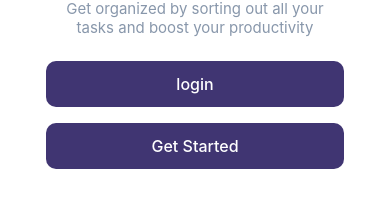
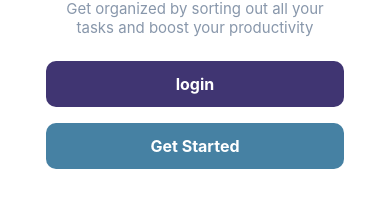
Before and after one commit to Akshita2020/Planify_react_native, a React Native app: screen / in a window 390 px wide. Shown: the part 621-828 px from the top of the page. Built offline with nearby package versions, Linux system fonts and the light colour scheme.

Commit message:
Set button types

```diff
--- a/src/components/Button/index.tsx
+++ b/src/components/Button/index.tsx
@@ -5,11 +5,14 @@ import styles from './styles';
 interface ButtonProps {
   title: string;
   onPress: () => void;
+  type?: string;
 }
 
-const Button = ({title, onPress}: ButtonProps) => {
+const Button = ({title, onPress, type}: ButtonProps) => {
   return (
-    <TouchableOpacity onPress={onPress} style={styles.buttonContainer}>
+    <TouchableOpacity
+      onPress={onPress}
+      style={[styles.buttonContainer, type === 'blue' ? styles.blueBg : {}]}>
       <Text style={styles.ButtonText}>{title}</Text>
     </TouchableOpacity>
   );
--- a/src/components/Button/styles.tsx
+++ b/src/components/Button/styles.tsx
@@ -4,7 +4,7 @@ import colors from '../../constants/colors';
 const styles = StyleSheet.create({
   buttonContainer: {
     backgroundColor: colors.purple,
-flexDirection: 'row',
+    flexDirection: 'row',
     alignItems: 'center',
     justifyContent: 'center',
     borderRadius: 10,
@@ -16,7 +16,10 @@ flexDirection: 'row',
     fontSize: 16,
     alignItems: 'center',
     justifyContent: 'center',
-    fontWeight: '500',
+    fontWeight: 'bold',
+  },
+  blueBg: {
+    backgroundColor: colors.blue,
   },
 });
 
--- a/src/screens/auth/onboarding/index.tsx
+++ b/src/screens/auth/onboarding/index.tsx
@@ -27,7 +27,7 @@ const Onboarding = () => {
         />
 
         <Button title="login" />
-        <Button title="Get Started" />
+        <Button type={'blue'} title="Get Started" />
       </View>
     </View>
   );
```
